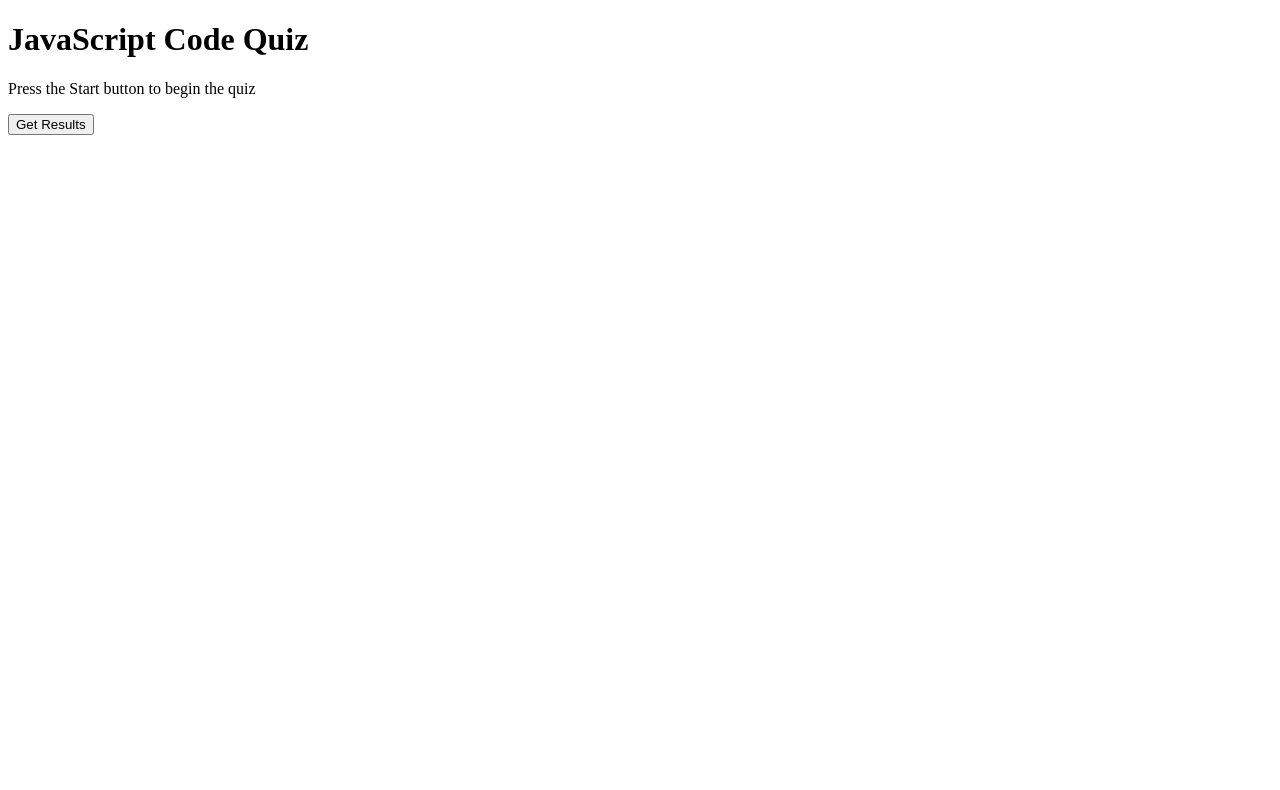
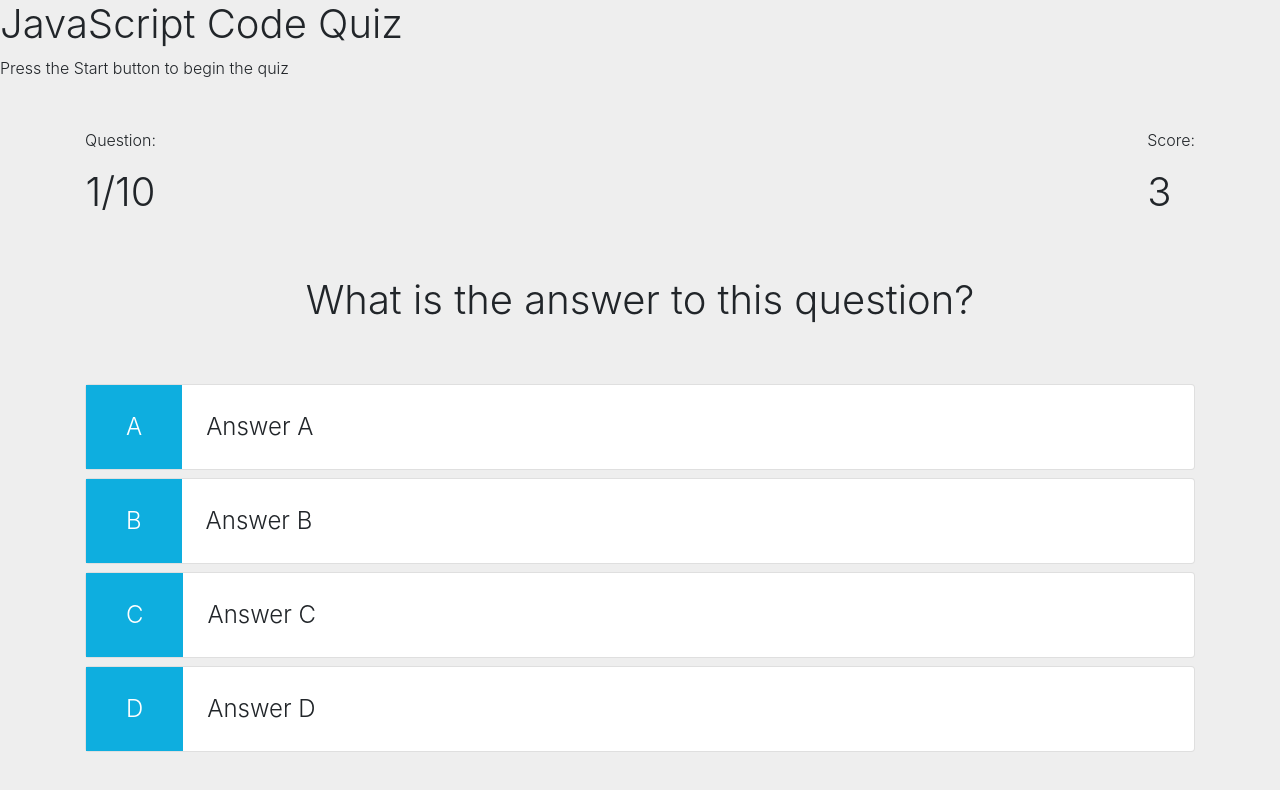
Before and after one commit to zachary-levin/zpl-javascript-code-quiz, a plain HTML site: page index.html in a window 1280 px wide. Drawn offline with nearby package versions, Linux system fonts and the light colour scheme.

Commit message:
added javascript code and css content

```diff
--- a/assets/css/style.css
+++ b/assets/css/style.css
@@ -0,0 +1,49 @@
+body, h1 {
+    font-weight: 300;
+    background-color: #eee;
+}
+
+#intro {
+    display: flex;
+    justify-content: space-between;
+}
+
+.prefix{
+    text-align: center;
+    font-size: 1rem;
+}
+
+#counter, #score {
+    text-align: center;
+}
+
+.question-holder {
+    height: 10rem;
+    text-align: center;
+    align-items: center;
+}
+
+.answer-container {
+    display: flex;
+    flex-direction: initial;
+    margin-bottom: 0.5rem;
+    font-size: 1.5rem;
+}
+
+.answer-prefix {
+    background-color: #0eaedf;
+    color: white;
+    padding: 1.5rem 2.5rem;
+    margin: 0;
+}
+
+.answer-text {
+    padding: 1.5rem;
+    width: 100%;
+    margin: 0;
+}
+
+.answer-container:hover {
+    cursor: pointer;
+    box-shadow: 0 0.4rem 1.4rem 0 rgb(87, 158, 184);
+}
--- a/assets/js/script.js
+++ b/assets/js/script.js
@@ -1,18 +1,24 @@
 var questions = [
     // Question 1
     {
+        id: 1,
         question: "What is the file format for JavaScript files?",
+
+        //MAY HAVE TO CHANGE ANSWERS FROM AN ARRAY TO "a: '.script', b:'.java', c: '.js', and 'd: .javascript'"
+
         possibleAnswers: [".script", ".java", ".js", ".javascript"],
         correctAnswer: ".js"
     },
     // Question 2
     {
+        id: 2,
         question: "What can you place in an array?",
         possibleAnswers: ["Only strings", "Only integers", "Only strings and integers", "Anything"],
         correctAnswer: "Anything"
     },
     // Question 3
     {
+        id: 3,
         question: "What tag do you use to link a JavaScript file in an HTML document?",
         possibleAnswers: ["<script>", "<link>"],
         correctAnswer: "<script>"
@@ -20,25 +26,29 @@ var questions = [
     // Question 4
     // ADD REAL QUESTION
     {
+        id: 4,
         question: "What is the third choice in this question?",
-        possibleAnswers: ["A", "B", "C"],
-        correctAnswer: "C"
+        possibleAnswers: ["a", "b", "c"],
+        correctAnswer: "c"
     },
     // Question 5
     // ADD REAL QUESTION
     {
+        id: 5,
         question: "What is the fourth choice in this question?",
-        possibleAnswers: ["A", "B", "C", "D"],
-        correctAnswer: "D"
+        possibleAnswers: ["a", "b", "c", "d"],
+        correctAnswer: "d"
     },
     // Question 6
     {
+        id: 6,
         question: "How do you add the equivalent of 'OR' to a loop?",
         possibleAnswers: ["OR", "||", "or", "&&"],
         correctAnswer: "||"
     },
     // Question 7
     {
+        id: 7,
         question: "What does break do in a function?",
         possibleAnswers: ["Stops the function from working", "Exits the function", "Breaks the entire program"],
         correctAnswer: "Exits the function"
@@ -46,26 +56,109 @@ var questions = [
     // Question 8
     // ADD REAL QUESTION
     {
+        id: 8,
         question: "Name a yellow fruit.",
         possibleAnswers: ["Banana", "Apple", "Lime", "Orange"],
         correctAnswer: "Banana"
     },
     // Question 9
     {
+        id: 9,
         question: "How do you format a variable in JavaScript?",
         possibleAnswers: ["UPPERCASE", "lowercase", "camelCase", "snake_case"],
         correctAnswer: "camelCase"
     },
     // Question 10
     {
+        id: 10,
         question: "Which of these is NOT a type of loop?",
         possibleAnswers: ["for loop", "while", "if else"],
         correctAnswer: "if else"
     }
 ];
 
+const question = document.getElementById("question");
+const answers = Array.from(document.getElementsByClassName("answers"));
+const questionCounterText = document.getElementById('counter');
+const scoreText = document.getElementById("score");
 
-var score = 0;
+console.log(questions);
+let questionCounter;
+let score;
+const MAX_QUESTIONS = 10;
+
+let acceptingAnswers;
+
+startGame = () => {
+    questionCounter = 0;
+    score = 0;
+    acceptingAnswers = true;
+    availableQuestions = getRandomQuestions(questions, MAX_QUESTIONS);
+        console.log(availableQuestions);
+        getNewQuestion();
+};
+
+const getRandomQuestions = (arr, n) => {
+    let len = arr.length;
+    if (n > len){
+        throw new RangeError(
+            "getRandomQuestions: more elements taken than available"
+        );
+    }
+
+    const shuffled = [...arr].sort(() => 0.5 - Math.random());
+
+    return(selected = shuffled.slice(0, n));
+};
+
+const getNewQuestion = () => {
+    if (availableQuestions.length === 0) {
+        alert("End of the game");
+        return;
+    }
+
+    questionCounter++;
+    questionCounterText.innerText = `${questionCounter}/${MAX_QUESTIONS}`;
+
+    currentQuestion = availableQuestions[0];
+    console.log(currentQuestion);
+    question.innerText = currentQuestion.question;
+
+    answers.forEach((answer) => {
+        answer.innerText = currentQuestion[answer.dataset["answer"]];
+    });
+
+    //TODO add randomization
+
+    answers.forEach((answer) => {
+        answer.addEventListener("click", (e) => {
+            if(!acceptingAnswers){
+                console.log("not accepting");
+                return;
+            }
+            acceptingAnswers = false;
+            const clickedAnswer = e.target;
+            const answeredLetter = clickedAnswer.dataset["answer"]
+
+            let classToApply = "incorrect";
+
+
+            if (answeredLetter === currentQuestion.answer) {
+                score++;
+                scoreText.innerText = score;
+                classToApply = "correct";
+            }
+
+            clickedAnswer.parentElement.classList.add(classToApply);
+        });
+    });
+
+    //availableQuestions.shift();
+    // getNewQuestion();
+};
+
+startGame();
+
 var highScore = [];
 
 
--- a/index.html
+++ b/index.html
@@ -5,6 +5,7 @@
     <meta http-equiv="X-UA-Compatible" content="IE=edge">
     <meta name="viewport" content="width=device-width, initial-scale=1.0">
     <title>JavaScript Code Quiz</title>
+    <link rel="stylesheet" href="https://cdnjs.cloudflare.com/ajax/libs/twitter-bootstrap/4.3.1/css/bootstrap.min.css">
     <link rel="stylesheet" href="./assets/css/style.css">
 </head>
 
@@ -14,10 +15,63 @@
         <p>Press the Start button to begin the quiz</p>
     </header>
 
-    <div id="quiz"></div>
-    <button id="submit">Get Results</button>
-    <div id="results"></div>
+    <div class="container my-5">
+        <div id="intro">
+            <div class="counter">
+                <p class="prefix">Question:</p>
+                <h1 id="counter">1/10</h1>
+            </div>
+            <div class="score">
+                <p class="prefix">Score:</p>
+                <h1 class="score">3</h1>
+            </div>
+        </div>
+        <div class="question-holder row">
+            <div class="col-12">
+                <h1 id="questions">What is the answer to this question?</h1>
+            </div>
+        </div>
 
+
+        <div class="row">
+            <div class="col-12">
+                <div class="answer-container card">
+                    <p class="answer-prefix">A</p>
+                    <p class="answer-text" data-answer="a">Answer A</p>
+                </div>
+            </div>
+        </div>
+
+        <div class="row">
+            <div class="col-12">
+                <div class="answer-container card">
+                    <p class="answer-prefix">B</p>
+                    <p class="answer-text" data-answer="b">Answer B</p>
+                </div>
+            </div>
+        </div>
+
+        <div class="row">
+            <div class="col-12">
+                <div class="answer-container card">
+                    <p class="answer-prefix">C</p>
+                    <p class="answer-text" data-answer="c">Answer C</p>
+                </div>
+            </div>
+        </div>
+
+        <div class="row">
+            <div class="col-12">
+                <div class="answer-container card">
+                    <p class="answer-prefix">D</p>
+                    <p class="answer-text" data-answer="d">Answer D</p>
+                </div>
+            </div>
+        </div>
+    </div>
+
+
+    <!--JavaScript file-->
     <script src="./assets/js/script.js"></script>
 </body>
 </html>
```
